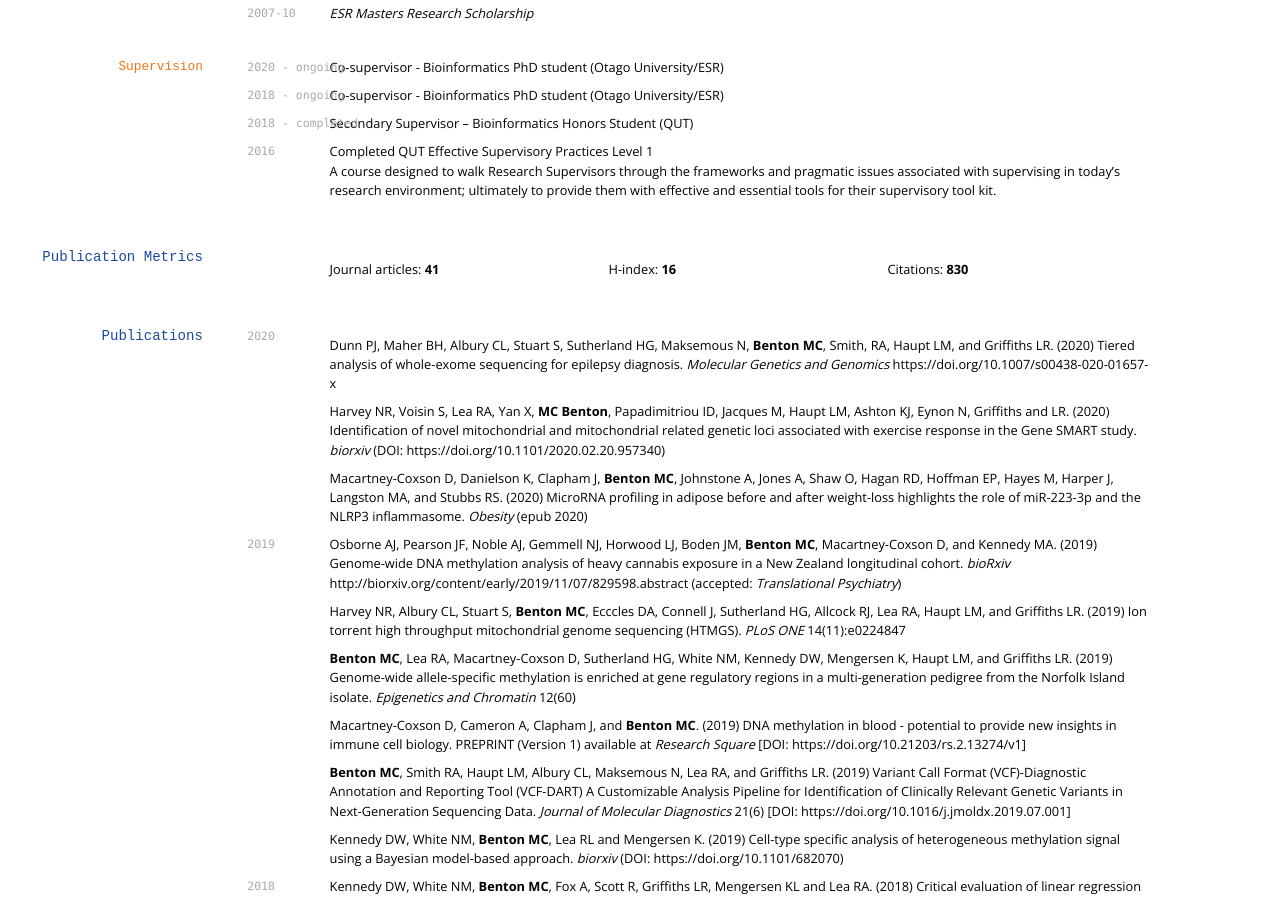
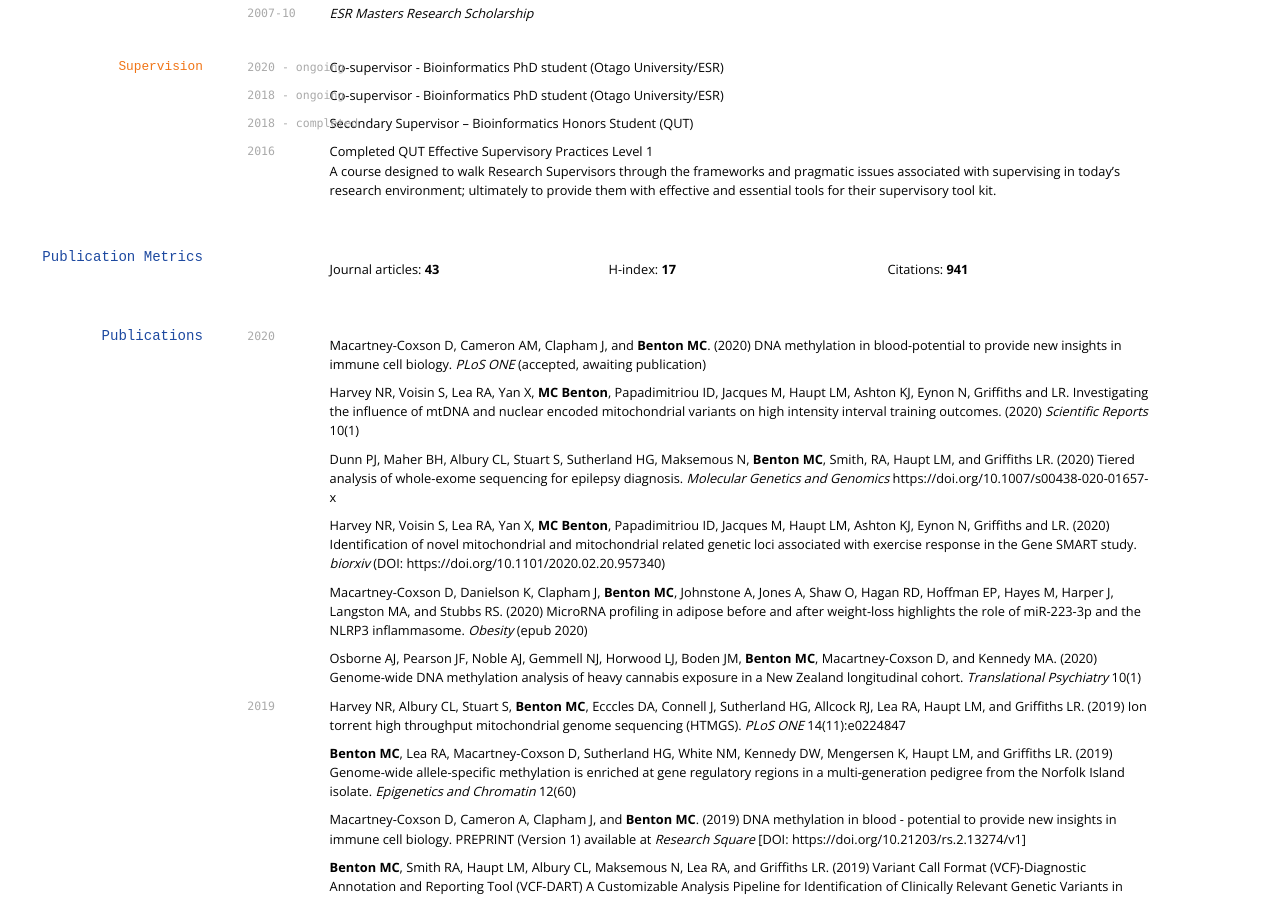
Before and after one commit to sirselim/Miles_CV, a Jekyll site: the page built from index.md, in a window 1280 px wide and 900 px high, scrolled down 1576 px. Built offline with Jekyll 4.4.1, drawn with Linux system fonts in a browser that asks for light colours; some web fonts are replaced.

Commit message:
updated CV, website and NZ template for HRC

```diff
--- a/index.md
+++ b/index.md
@@ -150,9 +150,9 @@ A course designed to walk Research Supervisors through the frameworks and pragma
 
 ## Publication Metrics
 
-* Journal articles: __41__
-* H-index: __16__
-* Citations: __830__
+* Journal articles: __43__
+* H-index: __17__
+* Citations: __941__
 
 ## Publications
 
@@ -160,23 +160,19 @@ A course designed to walk Research Supervisors through the frameworks and pragma
 
 `2020`
 
+Macartney-Coxson D, Cameron AM, Clapham J, and **Benton MC**. (2020) DNA methylation in blood-potential to provide new insights in immune cell biology. *PLoS ONE* (accepted, awaiting publication)
+
+Harvey NR, Voisin S, Lea RA, Yan X, **MC Benton**, Papadimitriou ID, Jacques M, Haupt LM, Ashton KJ, Eynon N, Griffiths and LR. Investigating the influence of mtDNA and nuclear encoded mitochondrial variants on high intensity interval training outcomes. (2020) *Scientific Reports* 10(1)
+
 Dunn PJ, Maher BH, Albury CL, Stuart S, Sutherland HG, Maksemous N, **Benton MC**, Smith, RA, Haupt LM, and Griffiths LR. (2020) Tiered analysis of whole-exome sequencing for epilepsy diagnosis. *Molecular Genetics and Genomics* https://doi.org/10.1007/s00438-020-01657-x
 
 Harvey NR, Voisin S, Lea RA, Yan X, **MC Benton**, Papadimitriou ID, Jacques M, Haupt LM, Ashton KJ, Eynon N, Griffiths and LR. (2020) Identification of novel mitochondrial and mitochondrial related genetic loci associated with exercise response in the Gene SMART study. *biorxiv* (DOI: https://doi.org/10.1101/2020.02.20.957340)
 
 Macartney-Coxson D, Danielson K, Clapham J, **Benton MC**, Johnstone A, Jones A, Shaw O, Hagan RD, Hoffman EP, Hayes M, Harper J, Langston MA, and Stubbs RS. (2020) MicroRNA profiling in adipose before and after weight-loss highlights the role of miR-223-3p and the NLRP3 inflammasome. *Obesity* (epub 2020)
 
-<!--
-Macartney-Coxson D, Cameron A, Clapham J, and **Benton MC**. (2019) DNA methylation in blood - potential to provide new insights in immune cell biology. *BMC Genomics* (under review)
--->
-
-<!--
-**Benton MC**, Black MA, Clapham J, Stubbs RS, and Macartney-Coxson D. 2019 Transcriptional and DNA methylome analysis of the jejunum in individuals with and without type-two diabetes highlights genes involved in glucose homeostasis and pancreatic function.
--->
+Osborne AJ, Pearson JF, Noble AJ, Gemmell NJ, Horwood LJ, Boden JM, **Benton MC**, Macartney-Coxson D, and Kennedy MA. (2020) Genome-wide DNA methylation analysis of heavy cannabis exposure in a New Zealand longitudinal cohort. *Translational Psychiatry* 10(1)
 
 `2019`
-
-Osborne AJ, Pearson JF, Noble AJ, Gemmell NJ, Horwood LJ, Boden JM, **Benton MC**, Macartney-Coxson D, and Kennedy MA. (2019) Genome-wide DNA methylation analysis of heavy cannabis exposure in a New Zealand longitudinal cohort. *bioRxiv* http://biorxiv.org/content/early/2019/11/07/829598.abstract (accepted: *Translational Psychiatry*)
 
 Harvey NR, Albury CL, Stuart S, **Benton MC**, Ecccles DA, Connell J, Sutherland HG, Allcock RJ, Lea RA, Haupt LM, and Griffiths LR. (2019) Ion torrent high throughput mitochondrial genome sequencing (HTMGS). *PLoS ONE* 14(11):e0224847
 
@@ -259,6 +255,7 @@ Stuart S, Maher BH, Sutherland H, **Benton MC**, Rodriguez A, Lea RA, Haupt LM a
 
 Maher BH, Lea RA, **Benton MC**, Cox HC, Bellis C, Carless M, Dyer TD, Curran J, Charlesworth JC, Buring JE, Kurth T, Chasman DI, Ridker PM, Schürks M, Blangero J and Griffiths LR. (2012) An X Chromosome Association Scan of the Norfolk Island Genetic Isolate Provides Evidence for a Novel Migraine Susceptibility Locus at Xq12. *PLoS ONE* 7(5): e37903
 
+<!-- ### Talks/Presentations -->
 
 ## Presentations
 
@@ -315,6 +312,7 @@ Graves MC, **Benton MC**, Lea RA, Boyle M, Tajouri L, Macartney-Coxson D, Scott
 `2011`
 **Benton MC**, Lea RA, Macartney-Coxson D, Cox H, Hanna M, Eccles D, Chambers GK, Griffiths L. A Phenome Scan for Metabolic Syndrome in the Norfolk Island Isolate. Goldcoast Health and Medical Research Council Conference 2011.
 
+<!-- ### Scientific posters -->
 
 ### Posters
 
@@ -385,4 +383,4 @@ Available on request.
 
 <!-- ### Footer
 
-Last updated: 17th Sept 2019 -->
+Last updated: 27th Oct 2020 -->
```
Also changed, not shown: 2 other files.
